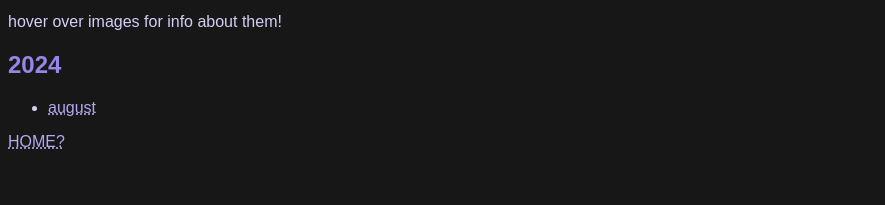
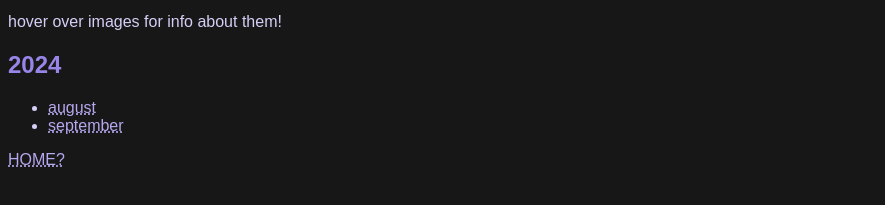
Before and after one commit to angelnetcast/angelslanding-v1.5, a plain HTML site: page files/pages/diary.html in a window 1280 px wide. Shown: the part 101-306 px from the top of the page, without its empty margins (0-885 px from the left). Drawn offline with Linux system fonts and the light colour scheme.

Commit message:
added link

```diff
--- a/files/pages/diary.html
+++ b/files/pages/diary.html
@@ -19,6 +19,7 @@
   <p>
   <ul>
    <li><a href="/pages/diaries/24aug.html">august</a></li>
+   <li><a href="/pages/diaries/24sep.html">september</a></li>
   </ul>
   </p>
   <p>
```
